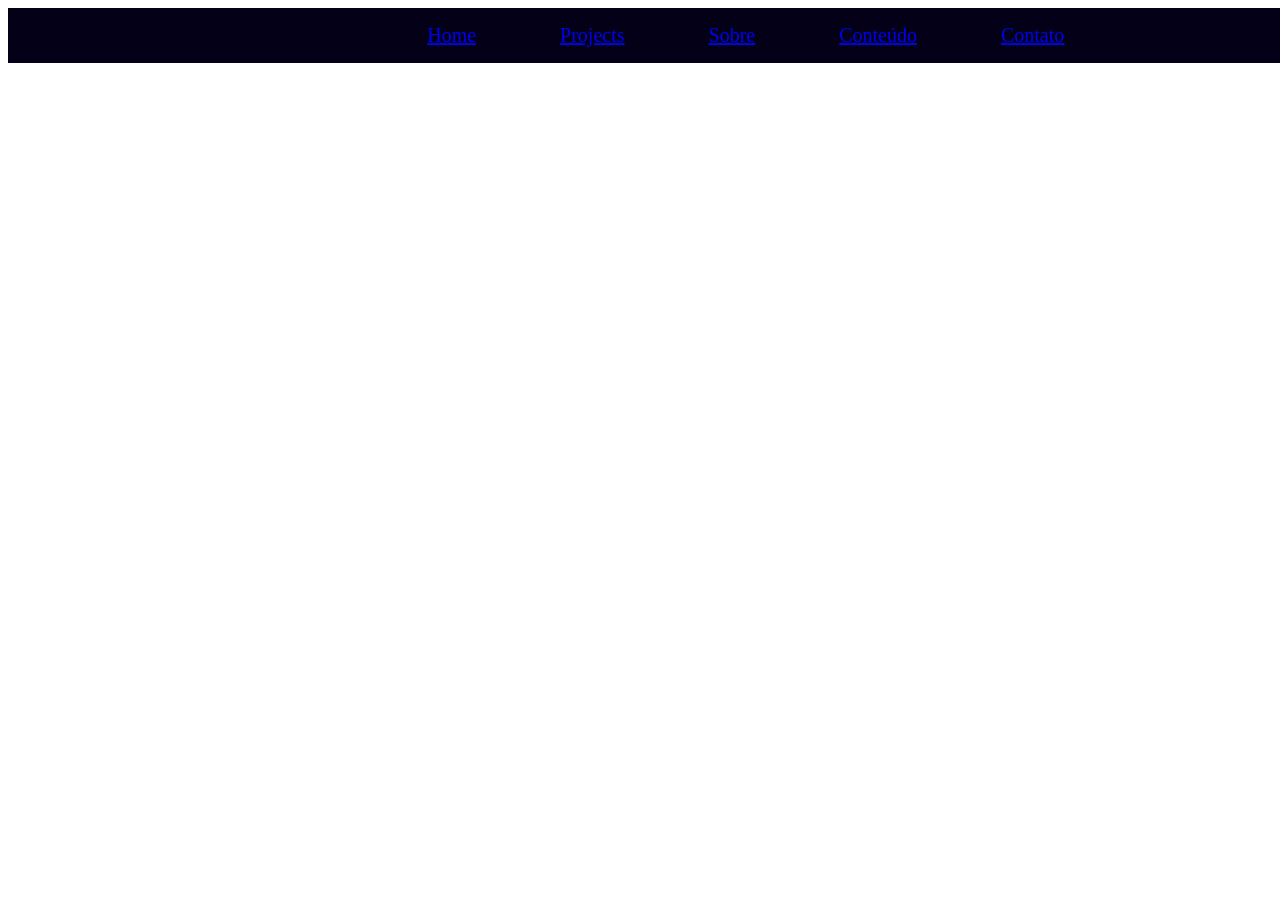
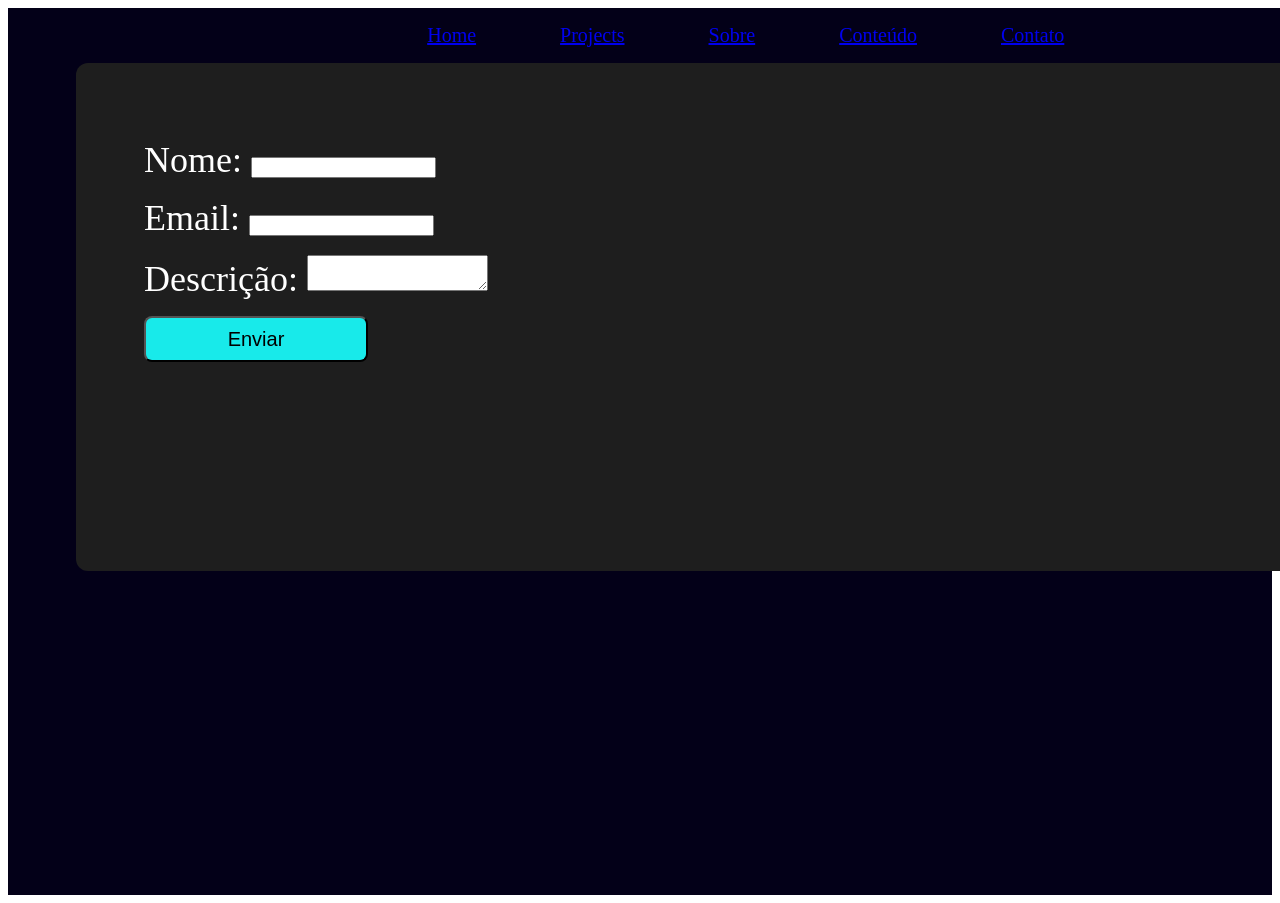
Before and after one commit to matheus-o-neves/productbeta, a plain HTML site: page contact.html in a window 1280 px wide. Shown: the top 903 px of the page. Before the commit the page ends 800 px from the top, so only its background shows below. Drawn offline with Linux system fonts and the light colour scheme.

Commit message:
adding form to contact page

```diff
--- a/contact.html
+++ b/contact.html
@@ -18,5 +18,28 @@
            </ul>
         </nav>
      </Header>
-</body>
+     <div>
+      <section class="formSection">
+      <form id="contact-form">
+         <div class="form">
+            <div class="formName">
+               <label for="name">Nome:</label>
+               <input type="text" id="name" name="name" required>
+            </div>
+            <div class="formEmail">
+               <label for="email">Email:</label>
+               <input type="email" id="email" name="email" required>
+            </div>
+            <div class="formDescription">
+               <label for="description">Descrição:</label>
+               <textarea id="description" name="description" required></textarea>
+            </div>
+            <div>
+               <button class="buttonCta" type="submit">Enviar</button>
+            </div>
+         </div>
+      </form>
+      </section>
+     </div>
+   </body>
 </html>
--- a/style.css
+++ b/style.css
@@ -85,7 +85,12 @@ section {
 
 .buttonCta {
     padding: 4px;
+    margin-top: 8px;
     background-color: #18EAEA;
+    border-radius: 8px;
+    width: 224px;
+    height: 46px;
+    font-size: 20px;
 }
 
 /* service section */
@@ -271,3 +276,44 @@ section {
     height: 50px;
     position: relative;
 }
+
+/* form */
+.form {
+    color: white;
+    border-radius: 12px;
+    background-color: #1E1E1E;
+    width: 1376px;
+    height: 440px;
+    margin-left: 68px;
+    padding-left: 68px;
+    padding-top: 68px;
+    display: inline-block;
+}
+
+.formSection {
+    background-color: #030018;
+    width: 100%;
+    height: 100%;
+    min-height: 832px;
+}
+
+.formName {
+    padding-top: 8px;
+    padding-bottom: 8px;
+    font-size: 36px;
+    position: relative;
+}
+
+.formEmail {
+    padding-top: 8px;
+    padding-bottom: 8px;
+    font-size: 36px;
+    position: relative;
+}
+
+.formDescription {
+    padding-top: 8px;
+    padding-bottom: 8px;
+    font-size: 36px;
+    position: relative;
+}
```
Also changed, not shown: projects.html (+8 -0 lines).
